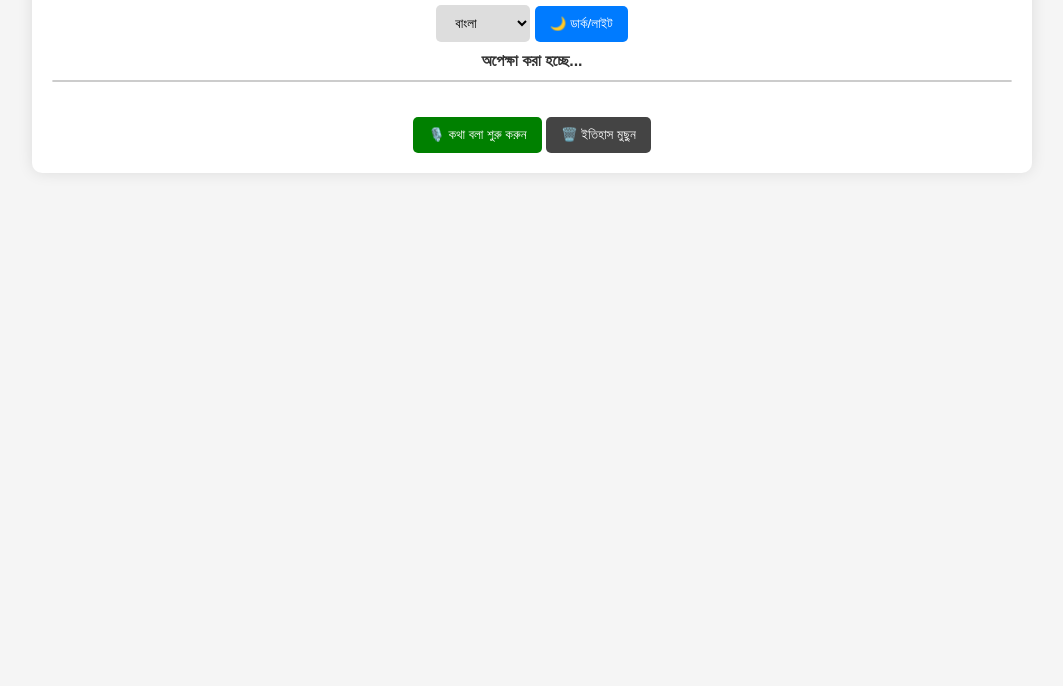
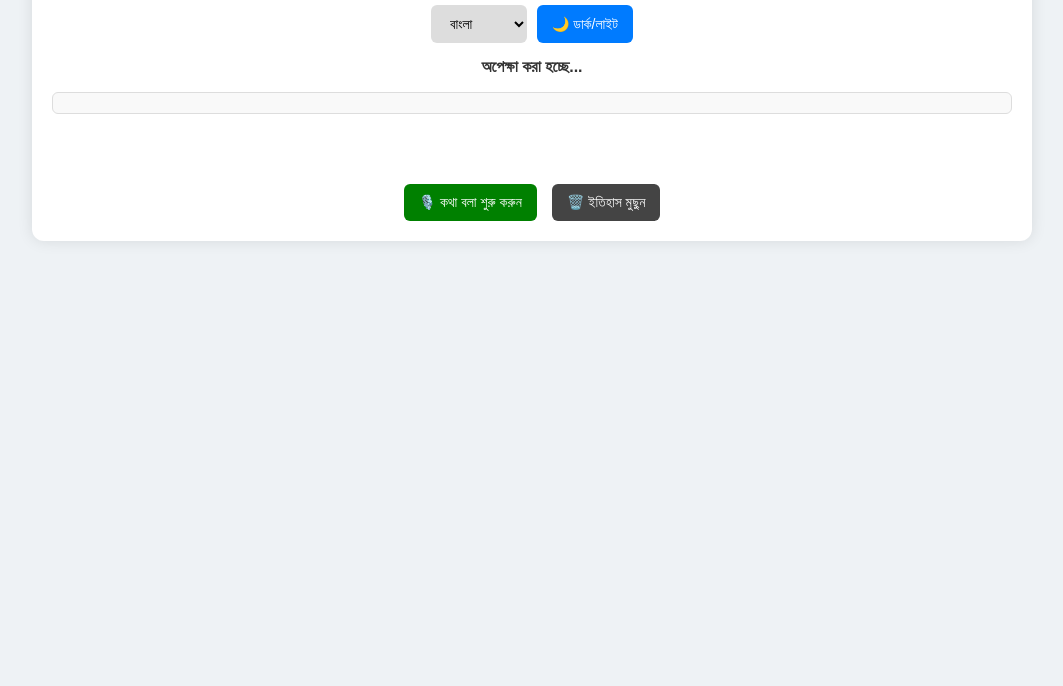
Before and after one commit to Ghas-foring/aichatbote, a plain HTML site: page index.html in a window 1280 px wide. Shown: the part 114-800 px from the top of the page, without its empty margins (108-1171 px from the left). Drawn offline with Linux system fonts and the light colour scheme.

Commit message:
Update style.css

```diff
--- a/style.css
+++ b/style.css
@@ -1,65 +1,56 @@
 body {
   font-family: Arial, sans-serif;
-  background: #f5f5f5;
+  background: #eef2f5;
   color: #333;
-  margin: 0;
-  padding: 20px;
   display: flex;
   justify-content: center;
+  padding: 20px;
+  margin: 0;
+  transition: all 0.3s;
 }
 
 body.dark-mode {
-  background: #222;
+  background: #2c2c2c;
   color: #fff;
 }
 
 .container {
+  background: #fff;
   max-width: 960px;
   width: 100%;
-  background: #fff;
   padding: 20px;
-  border-radius: 10px;
+  border-radius: 12px;
   box-shadow: 0 0 15px rgba(0,0,0,0.1);
   text-align: center;
 }
 
 body.dark-mode .container {
-  background: #333;
+  background: #3a3a3a;
 }
 
 h1 {
   margin-bottom: 20px;
+  color: #333;
 }
 
-.controls {
+body.dark-mode h1 {
+  color: #fff;
+}
+
+.top-controls {
   display: flex;
   justify-content: center;
   gap: 10px;
   margin-bottom: 15px;
 }
 
-button, select {
+select, button {
   padding: 10px 15px;
   border: none;
-  border-radius: 5px;
+  border-radius: 6px;
   cursor: pointer;
   transition: all 0.3s;
-}
-
-#start-stop-btn.recording {
-  background: red;
-  color: #fff;
-  animation: pulse 1s infinite;
-}
-
-#start-stop-btn:not(.recording) {
-  background: green;
-  color: #fff;
-}
-
-#clear-history {
-  background: #444;
-  color: #fff;
+  font-size: 14px;
 }
 
 #toggle-mode {
@@ -72,20 +63,19 @@ button, select {
 }
 
 #status {
-  margin: 10px 0;
+  margin: 15px 0;
   font-weight: bold;
 }
 
 #history {
   list-style: none;
-  padding: 0;
+  padding: 10px;
   max-height: 200px;
   overflow-y: auto;
-  background: #eee;
+  background: #f9f9f9;
+  border: 1px solid #ddd;
+  border-radius: 6px;
   text-align: left;
-  margin: 10px 0;
-  border: 1px solid #ccc;
-  border-radius: 5px;
 }
 
 body.dark-mode #history {
@@ -93,20 +83,36 @@ body.dark-mode #history {
 }
 
 #history li {
-  padding: 5px 10px;
+  padding: 5px 8px;
   border-bottom: 1px solid #ccc;
 }
 
 #response-text {
-  margin-top: 15px;
-  font-size: 18px;
-  min-height: 20px;
+  margin-top: 20px;
+  font-size: 16px;
+  min-height: 30px;
 }
 
-.action-buttons {
+.buttons {
+  margin-top: 20px;
   display: flex;
   justify-content: center;
-  gap: 10px;
+  gap: 15px;
+}
+
+#start-stop-btn {
+  background: green;
+  color: #fff;
+}
+
+#start-stop-btn.recording {
+  background: red;
+  animation: pulse 1s infinite;
+}
+
+#clear-history {
+  background: #444;
+  color: #fff;
 }
 
 @keyframes pulse {
```
